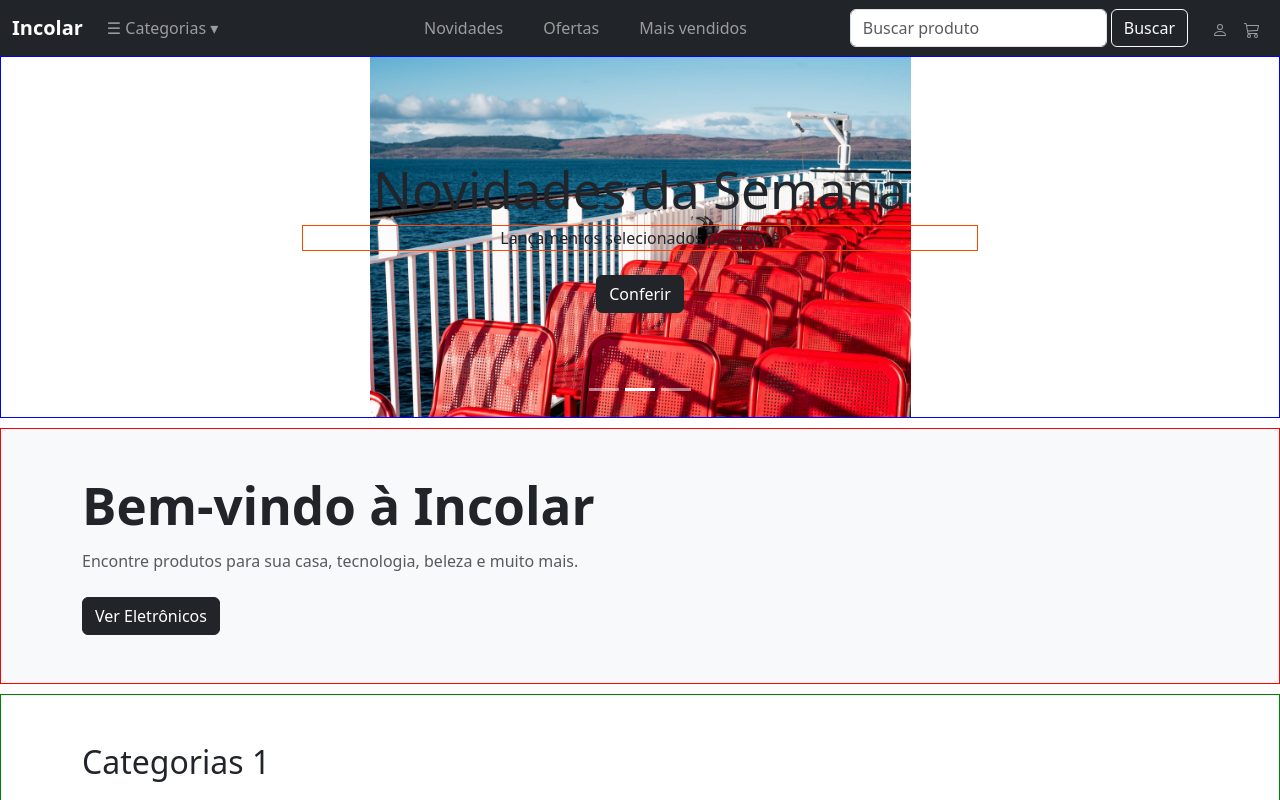
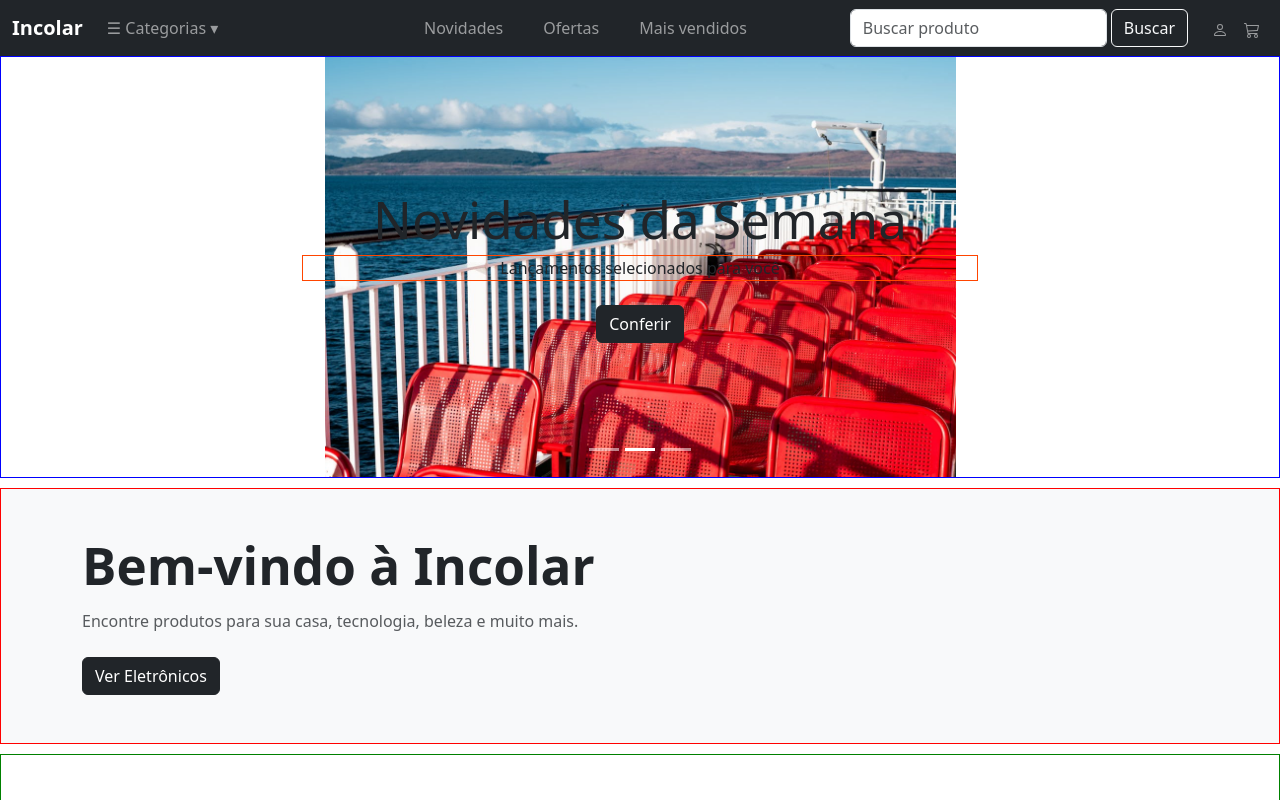
Before and after one commit to dcs30000/landingPage-reactjsBootstrap, a React (Vite) app: page / in a window 1280 px wide. Shown: the top 800 px of the page. Built offline with nearby package versions, Linux system fonts and the light colour scheme.

Commit message:
retirei height : clamp e coloquei height: 420 em .hero-slide

```diff
--- a/src/pages/Home/Home.css
+++ b/src/pages/Home/Home.css
@@ -31,8 +31,9 @@
 
   /*aspect-ratio: 16/9;  /*controla proporção do banner*/
 
-  height: clamp(300px, 45vh, 500px);
+  /*height: clamp(300px, 45vh, 500px);*/
 
+  height: 420px;
   display: flex;
   align-items: center;
   justify-content: center;
```
